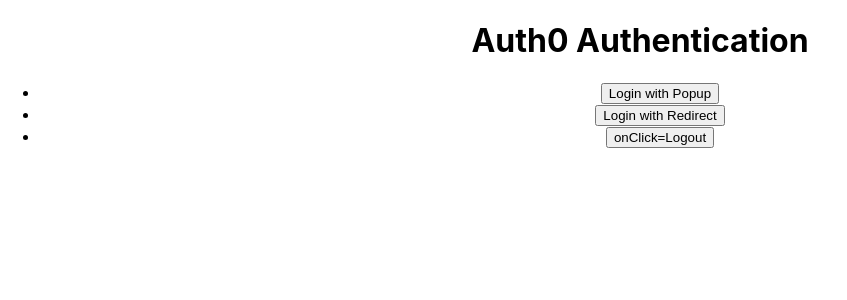
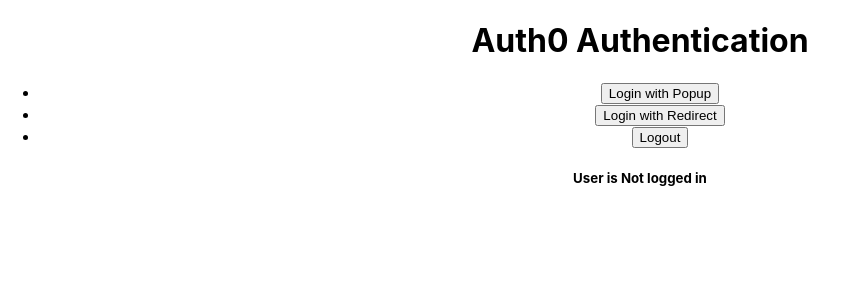
Before and after one commit to AnastasiaGPopova/OnlineShop-API, a React (Create React App) app in the folder oath-react-client/: page / in a window 1280 px wide. Shown: the top 300 px of the page, without its empty margins (0-847 px from the left). Built offline with nearby package versions, Linux system fonts and the light colour scheme.

Commit message:
updated dependencies

```diff
--- a/oath-react-client/package.json
+++ b/oath-react-client/package.json
@@ -7,9 +7,10 @@
     "@testing-library/jest-dom": "^5.17.0",
     "@testing-library/react": "^13.4.0",
     "@testing-library/user-event": "^13.5.0",
+    "cross-env": "^7.0.3",
     "react": "^18.2.0",
     "react-dom": "^18.2.0",
-    "react-scripts": "^3.0.1",
+    "react-scripts": "^5.0.1",
     "web-vitals": "^2.1.4"
   },
   "scripts": {
--- a/oath-react-client/src/App.js
+++ b/oath-react-client/src/App.js
@@ -1,4 +1,3 @@
-import logo from './logo.svg';
 import './App.css';
 import {useAuth0} from '@auth0/auth0-react'
 
@@ -13,9 +12,23 @@
       <ul>
         <li><button onClick={loginWithPopup}>Login with Popup</button></li>
         <li><button onClick={loginWithRedirect}>Login with Redirect</button></li>
-        <li><button> onClick={logout}Logout</button></li>
+        <li><button onClick={logout}>Logout</button></li>
       </ul>
+
+      <h5>User is {isAuthenticated ? "Logged in" : "Not logged in"} </h5>
+
+       {isAuthenticated && (
+        <p>{JSON.stringify(user,null,2)}</p>
+       )}
+
+
+
+
     </div>
+
+
+
+
   );
 }
 
--- a/oath-react-client/src/index.js
+++ b/oath-react-client/src/index.js
@@ -2,7 +2,6 @@
 import ReactDOM from 'react-dom/client';
 import './index.css';
 import App from './App';
-import reportWebVitals from './reportWebVitals';
 import {Auth0Provider} from '@auth0/auth0-react'
 
 const root = ReactDOM.createRoot(document.getElementById('root'));
@@ -22,4 +21,3 @@
 // If you want to start measuring performance in your app, pass a function
 // to log results (for example: reportWebVitals(console.log))
 // or send to an analytics endpoint. Learn more: https://bit.ly/CRA-vitals
-reportWebVitals();
--- a/oath-react-client/src/reportWebVitals.js
+++ /dev/null
@@ -1,13 +0,0 @@
-const reportWebVitals = onPerfEntry => {
-  if (onPerfEntry && onPerfEntry instanceof Function) {
-    import('web-vitals').then(({ getCLS, getFID, getFCP, getLCP, getTTFB }) => {
-      getCLS(onPerfEntry);
-      getFID(onPerfEntry);
-      getFCP(onPerfEntry);
-      getLCP(onPerfEntry);
-      getTTFB(onPerfEntry);
-    });
-  }
-};
-
-export default reportWebVitals;
```
Also changed, not shown: 1 other file (tests, documents, lock files or other folders).
